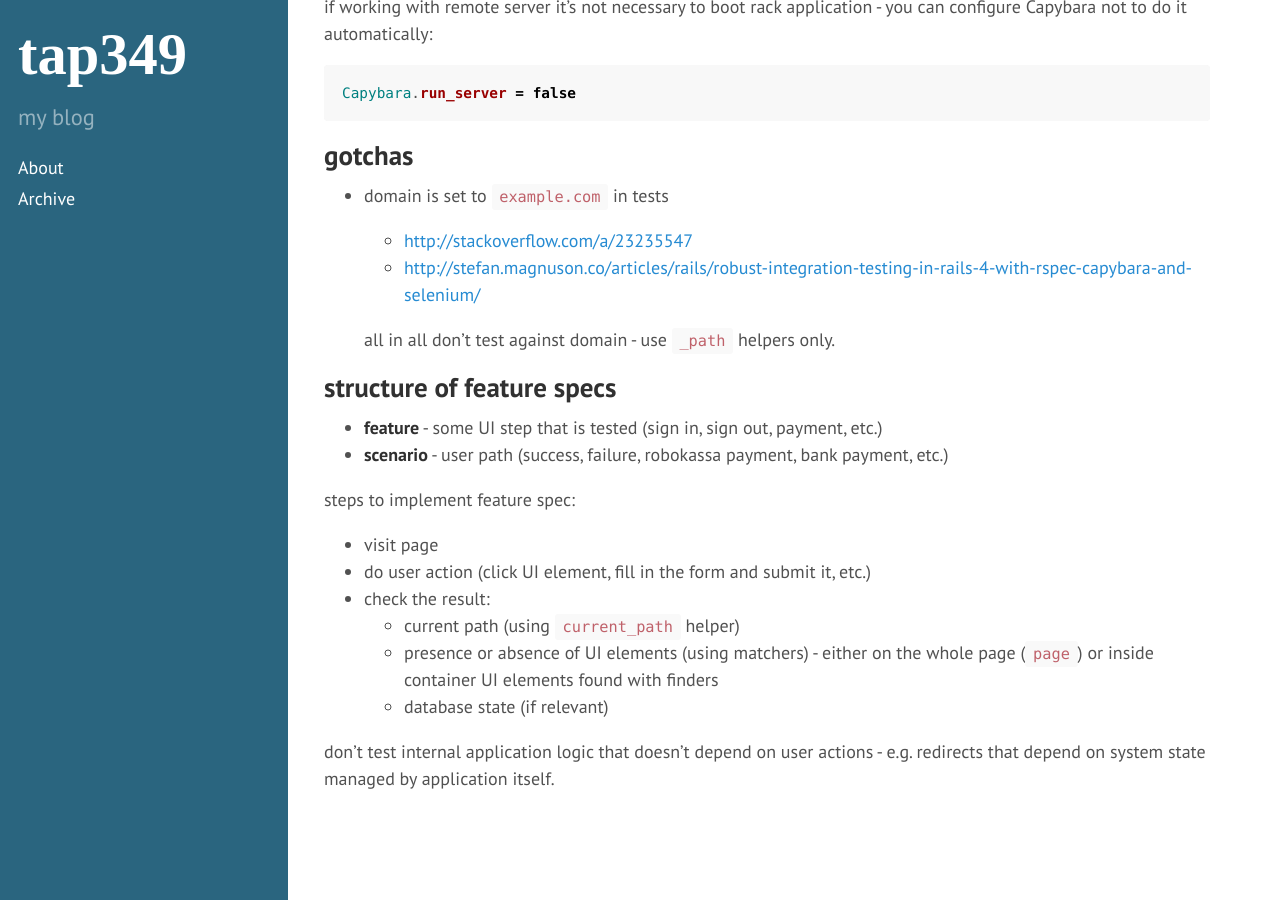
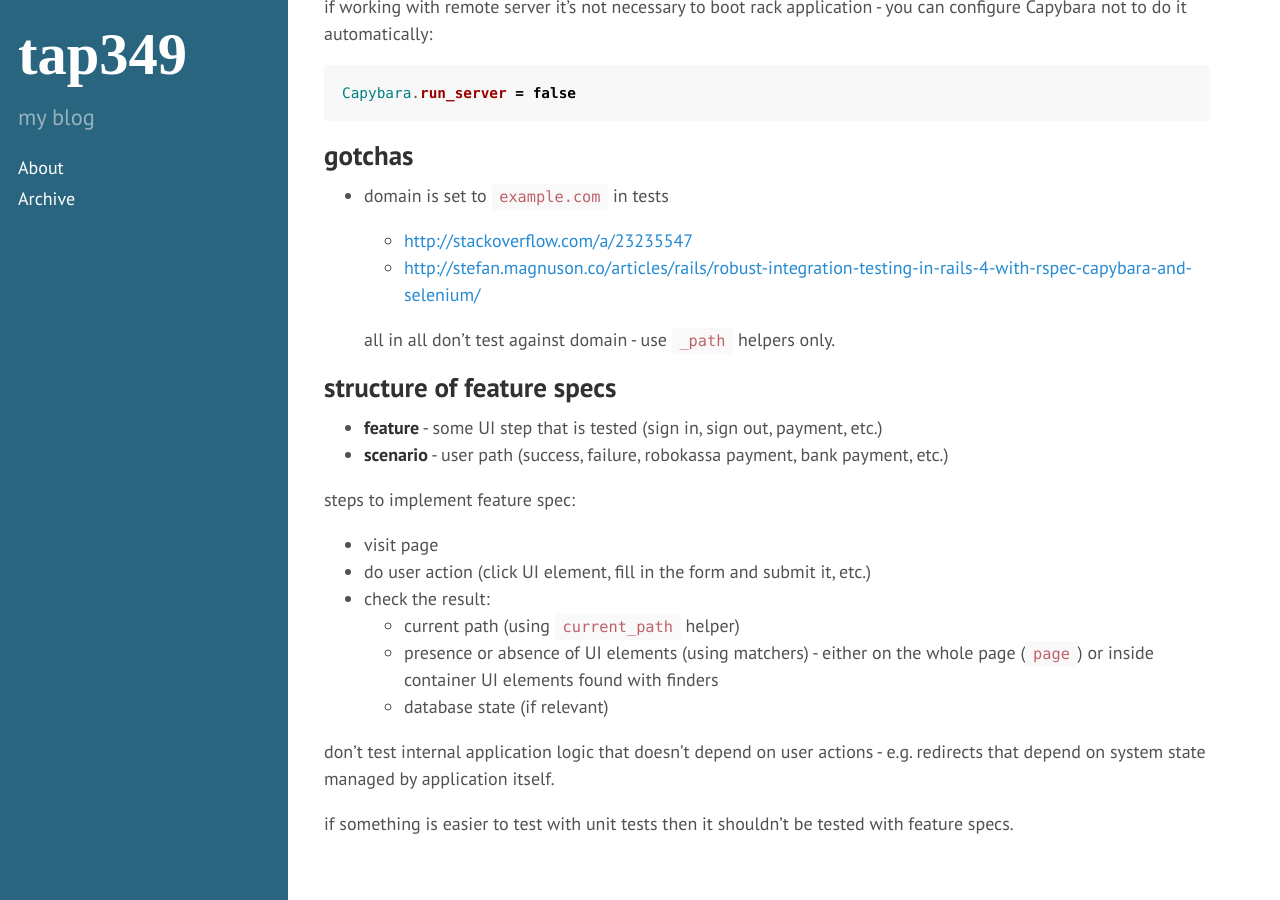
Before and after one commit to tap349/tap349.github.io, a Jekyll site: the page built from _posts/2016-04-09-capybara.md, in a window 1280 px wide and 900 px high, scrolled down 12306 px. Built offline with Jekyll 4.4.1, drawn with Linux system fonts in a browser that asks for light colours.

Commit message:
update 2016-04-18_21:02:23

```diff
--- a/_posts/2016-04-09-capybara.md
+++ b/_posts/2016-04-09-capybara.md
@@ -569,3 +569,6 @@ steps to implement feature spec:
 
 don't test internal application logic that doesn't depend on user actions -
 e.g. redirects that depend on system state managed by application itself.
+
+if something is easier to test with unit tests then it shouldn't be tested
+with feature specs.
```
